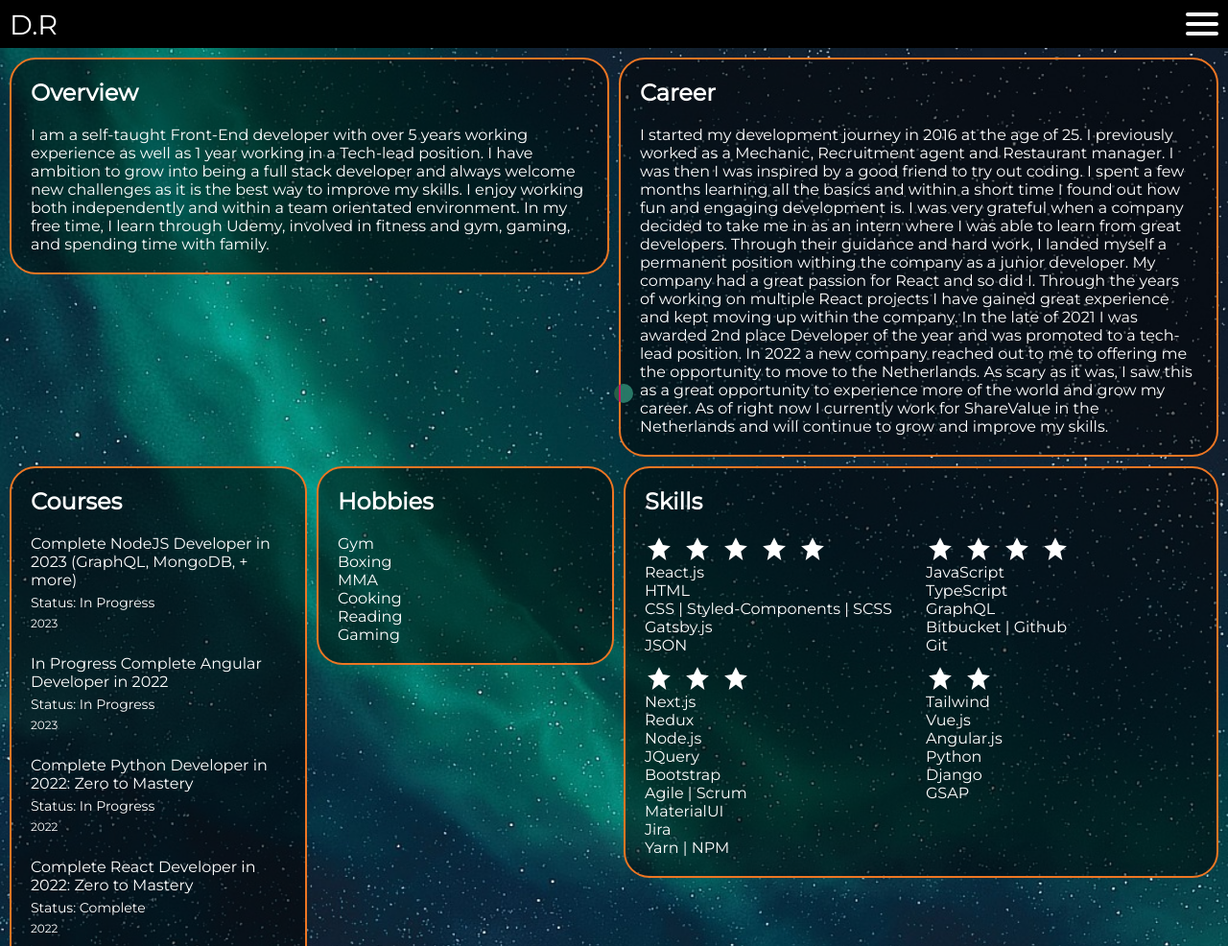
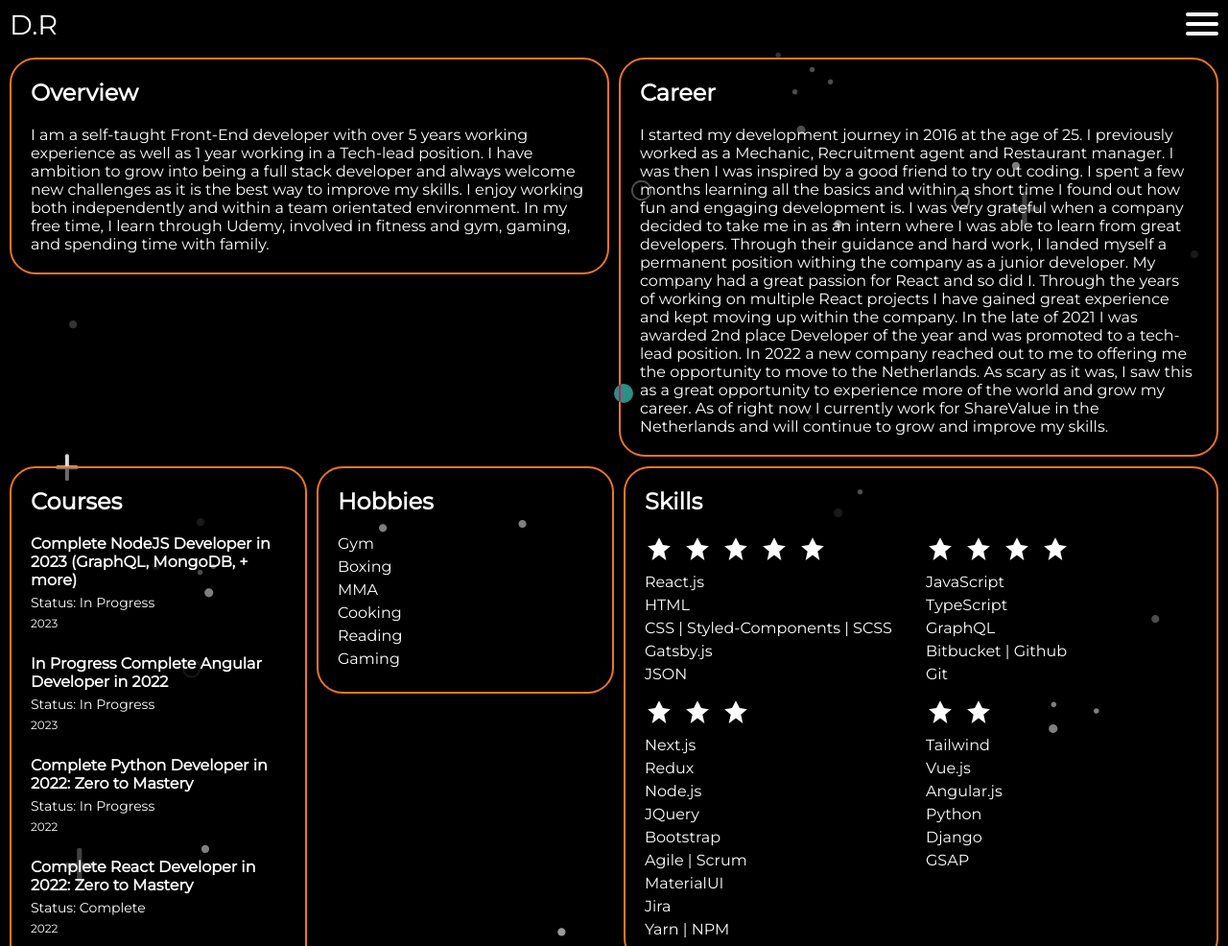
Before and after one commit to DsbRay/my-cv, a Gatsby site: page /about-me in a window 1280 px wide. Shown: the top 986 px of the page at 96% size. Built offline with nearby package versions, Linux system fonts and the light colour scheme; Gatsby itself is replaced by a stand-in of ours.

Commit message:
updated styles

```diff
--- a/src/components/AboutMe/HobbiesBlock.tsx
+++ b/src/components/AboutMe/HobbiesBlock.tsx
@@ -22,6 +22,9 @@ const Container = styled.div`
     padding-bottom: 20px;
     font-size: 24px;
   }
+  p {
+    padding-bottom: 5px;
+  }
 `
 
 export default HobbiesBlock
--- a/src/components/AboutMe/LearningBlock.tsx
+++ b/src/components/AboutMe/LearningBlock.tsx
@@ -36,6 +36,7 @@ const Course = styled.div`
     padding-bottom: 5px;
     &.title {
       font-size: 16px;
+      font-weight: 700;
     }
     &.status {
       font-size: 14px;
--- a/src/components/AboutMe/SkillsBlock.tsx
+++ b/src/components/AboutMe/SkillsBlock.tsx
@@ -44,11 +44,15 @@ const Container = styled.div`
     padding-bottom: 20px;
     font-size: 24px;
   }
+  p {
+    padding-bottom: 5px;
+  }
   .grid {
     grid-template-columns: 1fr 1fr;
     .stars {
       display: flex;
       gap: 10px;
+      padding-bottom: 10px;
       img {
         width: 30px;
       }
--- a/src/components/AboutMe/index.tsx
+++ b/src/components/AboutMe/index.tsx
@@ -37,11 +37,7 @@ const AboutMe = () => {
 }
 
 const Container = styled.div<{ background: string }>`
-  background-image: ${({ background }) => `url(${background})`};
-  background-position: center;
-  background-size: cover;
   color: var(--white);
-  min-height: calc(100vh - 50px);
   padding: 10px;
   .grid {
     display: grid;
--- a/src/components/Header/Sidebar/index.tsx
+++ b/src/components/Header/Sidebar/index.tsx
@@ -55,12 +55,12 @@ const Sidebar: React.FC<SidebarProps> = ({ isMenuActive }: SidebarProps) => {
 
 const Container = styled.div`
   background-color: var(--lochinvar);
-  height: calc(100vh - 50px);
+  height: 100vh;
   width: 30vw;
   position: fixed;
   right: calc(-30vw - 100px);
-  top: 50px;
-  z-index: 99;
+  z-index: 9;
+  top: 0;
 `
 
 const List = styled.div`
--- a/src/components/Header/index.tsx
+++ b/src/components/Header/index.tsx
@@ -61,6 +61,8 @@ const Container = styled.div`
   justify-content: space-between;
   padding: 0 10px;
   height: 50px;
+  position: relative;
+  z-index: 10;
 `
 
 const HomeLink = styled(AniLink)`
--- a/src/components/Layout.tsx
+++ b/src/components/Layout.tsx
@@ -4,12 +4,22 @@ import Cursor from '../components/elements/Cursor'
 import '../utils/styles.css'
 import MouseContextProvider from '../utils/mouseContext'
 import styled from 'styled-components'
+import starsBg from '../images/space/space-background-4.svg'
+import plusBg from '../images/space/space-background-5.svg'
 
 type HomePageProps = {
   children: ReactNode
 }
 
-const Main = styled.div``
+const Main = styled.div`
+  background-image: ${() => `url(${starsBg}), url(${plusBg})`};
+  background-color: var(--black);
+  min-height: calc(100vh);
+  position: relative;
+  background-position: center;
+  background-repeat: no-repeat;
+  background-size: cover;
+`
 
 export default function Layout({ children }: HomePageProps) {
   return (
--- a/src/components/MyWork/index.tsx
+++ b/src/components/MyWork/index.tsx
@@ -24,10 +24,6 @@ const Container = styled.div<{ background: string }>`
   justify-content: center;
   padding: 0 20px;
   gap: 50px;
-  background-image: ${({ background }) => `url(${background})`};
-  background-position: center;
-  background-size: 100% 100%;
-  background-repeat: no-repeat;
 `
 
 export default MyWork
```
Also changed, not shown: src/components/Home/index.tsx (+2 -8 lines), src/images/space/space-background-4.svg (added), src/images/space/space-background-5.svg (added).
